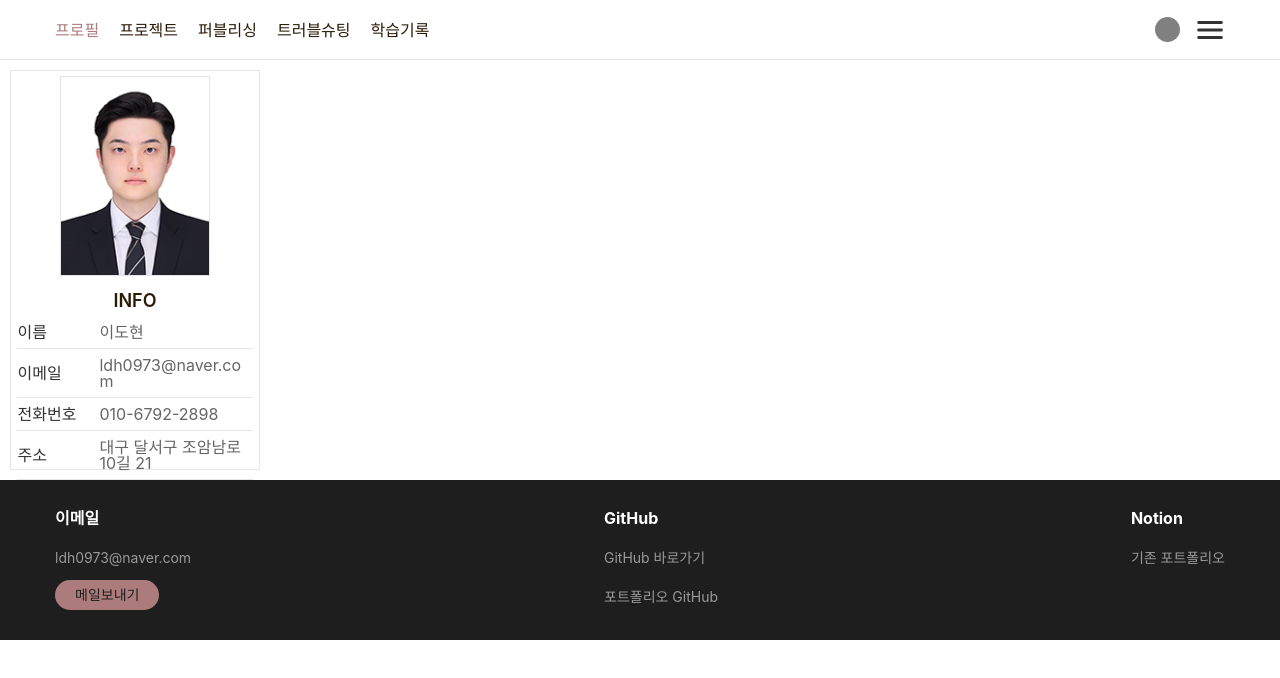
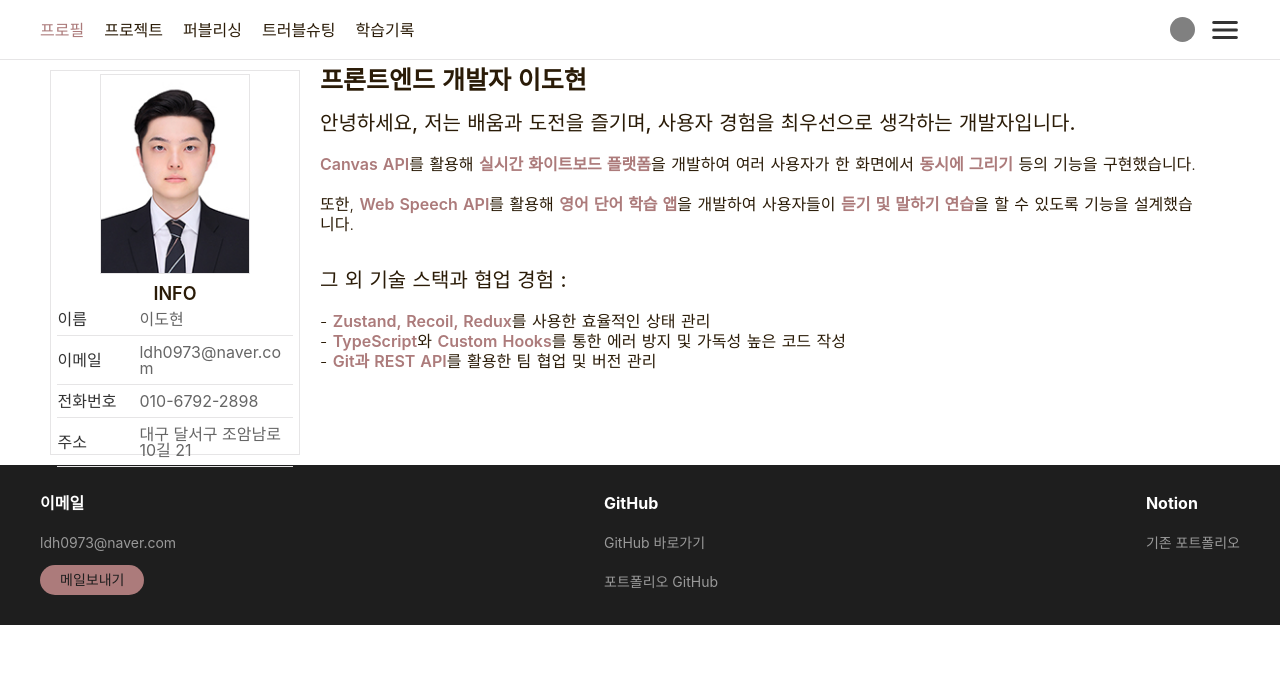
Before and after one commit to 2doh/portfolio, a Vue app: page / in a window 1280 px wide. Shown: the top 678 px of the page. Built offline with nearby package versions, Linux system fonts and the light colour scheme.

Commit message:
feat : profile 컴포넌트 작성 중

```diff
--- a/src/assets/global.css
+++ b/src/assets/global.css
@@ -42,7 +42,7 @@ body,
 
 .inner {
   width: calc(100% - 30px);
-  max-width: 1170px;
+  max-width: 1200px;
   display: flex;
   align-items: center;
   justify-content: space-between;
--- a/src/components/layout/BaseMain.vue
+++ b/src/components/layout/BaseMain.vue
@@ -1,17 +1,51 @@
 <template>
   <div class="main-wrap">
-    <ProfileCard></ProfileCard>
-    <div class="inner"></div>
+    <div class="main-side-left">
+      <!-- <ProfileCard v-if="!isFullScreen"></ProfileCard> -->
+    </div>
+    <div class="inner">
+      <Profile></Profile>
+      <!-- <Profile v-bind:isFullScreen="isFullScreen"></Profile> -->
+    </div>
+    <div class="main-side-right"></div>
   </div>
 </template>
 
 <script>
+import { onMounted, onUnmounted, ref } from "vue";
 import ProfileCard from "../profile/ProfileCard.vue";
+import Profile from "../profile/Profile.vue";
 
 export default {
   name: "App",
-  components: { ProfileCard },
+  components: { ProfileCard, Profile },
+  // setup() {
+  //   const isFullScreen = ref(window.innerWidth <= 1720);
+  //   const handleResize = () => {
+  //     isFullScreen.value = window.innerWidth <= 1720;
+  //   };
+  //   onMounted(() => {
+  //     window.addEventListener("resize", handleResize);
+  //   });
+  //   onUnmounted(() => {
+  //     window.removeEventListener("resize", handleResize);
+  //   });
+  //   return { isFullScreen };
+  // },
 };
 </script>
 
-<style lang="scss" scoped></style>
+<style lang="scss" scoped>
+.main-wrap {
+  display: flex;
+  width: 100%;
+}
+.main-side-left,
+.main-side-right {
+  width: 100%;
+  max-width: calc((100% - 1200px) / 2);
+  /* background-color: red; */
+  display: flex;
+  justify-content: center;
+}
+</style>
--- a/src/components/profile/Profile.vue
+++ b/src/components/profile/Profile.vue
@@ -1,13 +1,99 @@
 <template>
-  <div></div>
+  <div class="profile-wrap">
+    <div class="profile-container">
+      <div class="profile-container-top">
+        <ProfileCard></ProfileCard>
+        <div class="profile-container-top-inner">
+          <p class="profile-container-top-intro">
+            <span class="intro-title">프론트엔드 개발자 이도현</span>
+            <br /><br />
+            <span class="intro-opening">
+              안녕하세요, 저는 배움과 도전을 즐기며, 사용자 경험을 최우선으로
+              생각하는 개발자입니다.
+            </span>
+            <br /><br />
+            <span class="highlight">Canvas API</span>를 활용해
+            <span class="highlight">실시간 화이트보드 플랫폼</span>을 개발하여
+            여러 사용자가 한 화면에서
+            <span class="highlight">동시에 그리기</span> 등의 기능을
+            구현했습니다. <br /><br />
+            또한, <span class="highlight">Web Speech API</span>를 활용해
+            <span class="highlight">영어 단어 학습 앱</span>을 개발하여
+            사용자들이 <span class="highlight">듣기 및 말하기 연습</span>을 할
+            수 있도록 기능을 설계했습니다.
+          </p>
+          <br />
+          <p class="profile-container-top-intro">
+            <span class="intro-opening">그 외 기술 스택과 협업 경험 : </span>
+            <br /><br />
+            - <span class="highlight">Zustand, Recoil, Redux</span>를 사용한
+            효율적인 상태 관리 <br />
+            - <span class="highlight">TypeScript</span>와
+            <span class="highlight">Custom Hooks</span>를 통한 에러 방지 및
+            가독성 높은 코드 작성 <br />
+            - <span class="highlight">Git과 REST API</span>를 활용한 팀 협업 및
+            버전 관리
+          </p>
+        </div>
+      </div>
+      <div class="profile-container-bottom">
+        <div class="profile-container-bottom-inner">
+          <div class="profile-container-bottom-title"></div>
+          <div class="profile-container-bottom-content"></div>
+        </div>
+      </div>
+    </div>
+  </div>
 </template>
 
 <script>
+import ProfileCard from "./ProfileCard.vue";
+
 export default {
-  setup() {
-    return {};
+  name: "Profile",
+  components: { ProfileCard },
+  data() {
+    return {
+      title: ["학력 및 교육이력", "기술 스택"],
+      activeIndex: 0,
+    };
   },
 };
 </script>
 
-<style lang="scss" scoped></style>
+<style lang="scss" scoped>
+@import "/src/assets/styles/mixin";
+.profile-wrap {
+  width: 100%;
+  height: 100%;
+}
+.profile-container-top {
+  width: 100%;
+  display: flex;
+}
+.profile-container-top-inner {
+  max-width: 900px;
+}
+.profile-container-top-intro {
+  word-spacing: 1px;
+  line-height: 20px;
+  margin: 10px;
+}
+.intro-title {
+  font-size: 25px;
+  font-weight: 700;
+}
+.intro-opening {
+  margin: 10px 0;
+  font-size: 20px;
+  font-weight: 500;
+}
+.highlight {
+  font-weight: 600;
+  color: $primary-color;
+}
+p,
+span {
+  color: $font-color;
+}
+</style>
--- a/src/components/profile/ProfileCard.vue
+++ b/src/components/profile/ProfileCard.vue
@@ -52,11 +52,13 @@ export default {
 .card-wrap {
   @include box-stroke();
   margin: 10px;
-  width: 250px;
-  height: 400px;
+  min-width: 250px;
+  height: auto;
+  max-height: 385px;
+  /* position: absolute; */
 }
 .card-inner {
-  padding: 5px;
+  padding: 3px;
   width: 100%;
   height: 100%;
 }
@@ -71,14 +73,15 @@ export default {
   background-size: cover;
 }
 .card-bottom {
-  margin-top: 10px;
+  margin-top: 5px;
+
   @include flex-center();
   flex-direction: column;
 }
 .card-title {
   font-weight: 600;
   font-size: 18px;
-  margin: 6px;
+  margin-top: 6px;
 }
 .card-bottom-profile-wrap {
   max-width: 250px;
```
